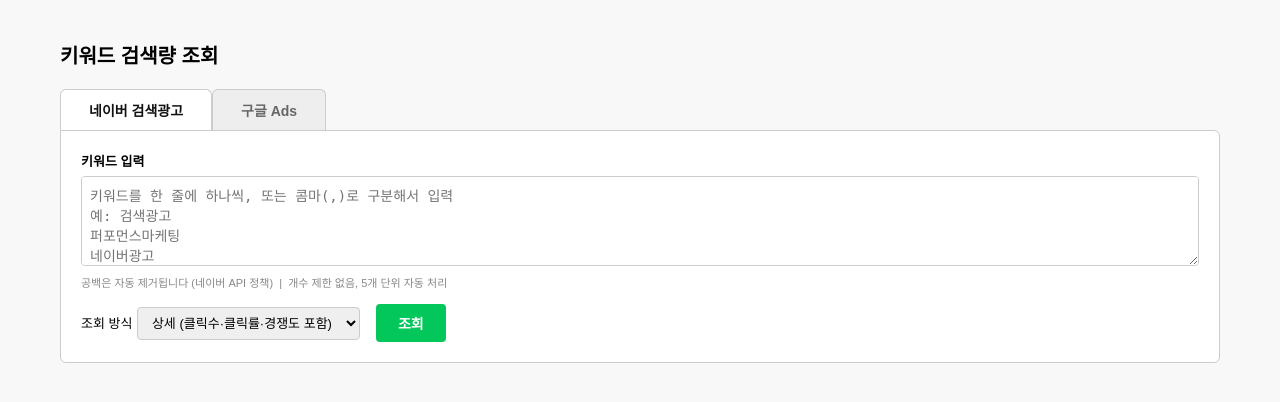
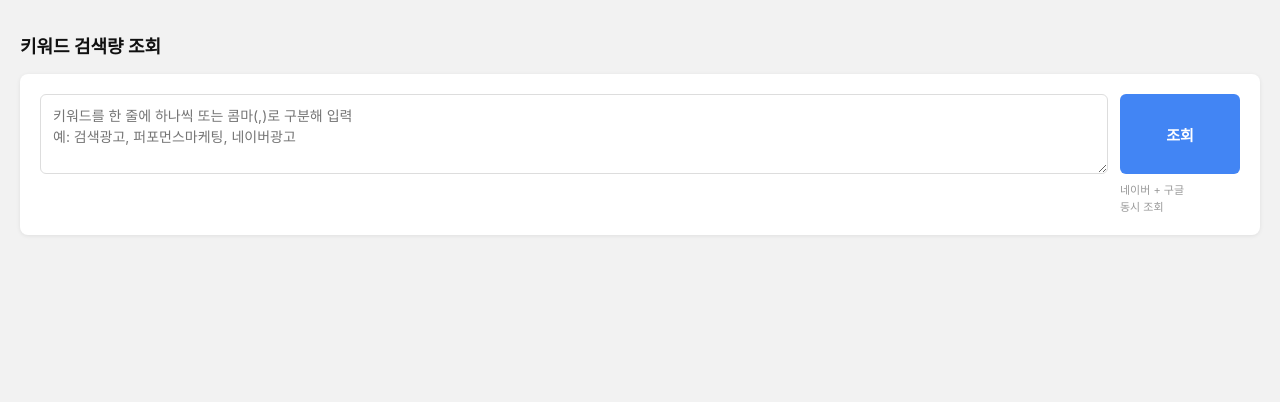
Before and after one commit to cse7600/puzl_performancemax-project, a Flask app: page / in a window 1280 px wide. Shown: the top 402 px of the page. Run offline with Flask 3, Linux system fonts and the light colour scheme.

Commit message:
feat: 네이버+구글 통합 키워드 검색량 조회 UI 구현

```diff
--- a/naver-keyword-tool/app.py
+++ b/naver-keyword-tool/app.py
@@ -1,91 +1,106 @@
 """
-Flask web server for Keyword Search Volume Tool
-네이버 / 구글 키워드 검색량을 로컬 브라우저에서 조회하는 웹 인터페이스
+Flask web server - 네이버 + 구글 키워드 검색량 통합 조회
 """
 
 import io
+import pandas as pd
 from flask import Flask, render_template, request, send_file
 from dotenv import load_dotenv
 import keyword_tool as naver
-import google_keyword_tool as google
+import google_keyword_tool as google_tool
 
 load_dotenv()
 
 app = Flask(__name__)
 
+# 네이버 결과에서 구글 조회할 최대 키워드 수 (너무 많으면 느림)
+GOOGLE_LOOKUP_LIMIT = 100
+
+
+def _merge_results(naver_df: pd.DataFrame, google_map: dict) -> pd.DataFrame:
+    """네이버 결과 기준으로 구글 검색량 병합"""
+    def fill_google(row):
+        g = google_map.get(row['키워드'], {})
+        row['구글 월간검색수'] = g.get('구글 월간검색수', 0)
+        row['구글 경쟁도'] = g.get('구글 경쟁도', '-')
+        return row
+
+    df = naver_df.apply(fill_google, axis=1)
+
+    # 컬럼 순서 정리
+    cols = ['키워드', 'PC 월간검색수', '모바일 월간검색수', '총 월간검색수',
+            '구글 월간검색수', '경쟁정도', '구글 경쟁도']
+    existing = [c for c in cols if c in df.columns]
+    rest = [c for c in df.columns if c not in cols]
+    return df[existing + rest]
+
 
 @app.route('/', methods=['GET', 'POST'])
 def index():
-    platform = request.form.get('platform', 'naver')
     keywords_input = request.form.get('keywords', '').strip()
-    show_detail = int(request.form.get('show_detail', 1))
+    error = None
+    df = None
 
-    df = None
-    error = None
+    if request.method == 'POST':
+        if not keywords_input:
+            error = '키워드를 입력해주세요.'
+        else:
+            raw = [k.strip() for k in keywords_input.replace('\n', ',').split(',')]
+            keywords = [k for k in raw if k]
 
-    if request.method == 'POST' and keywords_input:
-        raw = [k.strip() for k in keywords_input.replace('\n', ',').split(',')]
-        keywords = [k for k in raw if k]
+            try:
+                # 1. 네이버 조회
+                naver_df = naver.get_keyword_stats(keywords, show_detail=1)
 
-        try:
-            if platform == 'naver':
-                df = naver.get_keyword_stats(keywords, show_detail=show_detail)
-            else:
-                df = google.get_keyword_stats(keywords)
+                if naver_df.empty:
+                    error = '네이버 조회 결과가 없습니다.'
+                else:
+                    # 2. 네이버 결과 키워드 목록으로 구글 검색량 조회 (상위 N개)
+                    lookup_keywords = naver_df['키워드'].tolist()[:GOOGLE_LOOKUP_LIMIT]
+                    google_map = google_tool.get_volume_for_keywords(lookup_keywords)
 
-            if df is not None and df.empty:
-                error = '조회 결과가 없습니다.'
-        except ValueError as e:
-            error = str(e)
-        except Exception as e:
-            error = f'API 오류: {str(e)}'
-    elif request.method == 'POST':
-        error = '키워드를 입력해주세요.'
+                    # 3. 병합
+                    df = _merge_results(naver_df, google_map)
+
+            except Exception as e:
+                error = f'오류: {str(e)}'
 
     table_html = None
     row_count = 0
     if df is not None and not df.empty:
-        table_html = df.to_html(index=False, classes='result-table', border=1)
+        table_html = df.to_html(index=False, classes='result-table', border=0)
         row_count = len(df)
 
     return render_template(
         'index.html',
-        platform=platform,
         table_html=table_html,
         error=error,
         keywords_input=keywords_input,
-        show_detail=show_detail,
         row_count=row_count,
     )
 
 
 @app.route('/download', methods=['POST'])
 def download():
-    platform = request.form.get('platform', 'naver')
     keywords_input = request.form.get('keywords', '').strip()
-    show_detail = int(request.form.get('show_detail', 1))
-
     raw = [k.strip() for k in keywords_input.replace('\n', ',').split(',')]
     keywords = [k for k in raw if k]
 
-    if platform == 'naver':
-        df = naver.get_keyword_stats(keywords, show_detail=show_detail)
-        filename = 'naver_keyword_stats.csv'
-    else:
-        df = google.get_keyword_stats(keywords)
-        filename = 'google_keyword_stats.csv'
+    naver_df = naver.get_keyword_stats(keywords, show_detail=1)
+    lookup_keywords = naver_df['키워드'].tolist()[:GOOGLE_LOOKUP_LIMIT]
+    google_map = google_tool.get_volume_for_keywords(lookup_keywords)
+    df = _merge_results(naver_df, google_map)
 
     buf = io.BytesIO()
     df.to_csv(buf, index=False, encoding='utf-8-sig')
     buf.seek(0)
-
-    return send_file(buf, mimetype='text/csv', as_attachment=True, download_name=filename)
+    return send_file(buf, mimetype='text/csv', as_attachment=True, download_name='keyword_stats.csv')
 
 
 if __name__ == '__main__':
     print('=' * 50)
-    print('키워드 검색량 조회 도구 (네이버 + 구글)')
-    print('브라우저에서 http://localhost:8080 접속')
+    print('키워드 검색량 조회 (네이버 + 구글 통합)')
+    print('http://localhost:8080')
     print('종료: Ctrl+C')
     print('=' * 50)
     app.run(debug=False, port=8080)
--- a/naver-keyword-tool/templates/index.html
+++ b/naver-keyword-tool/templates/index.html
@@ -4,142 +4,217 @@
   <meta charset="UTF-8">
   <title>키워드 검색량 조회</title>
   <style>
-    * { box-sizing: border-box; }
-    body { font-family: sans-serif; max-width: 1200px; margin: 40px auto; padding: 0 20px; background: #f8f8f8; }
-    h1 { font-size: 20px; margin-bottom: 20px; }
+    * { box-sizing: border-box; margin: 0; padding: 0; }
+    body { font-family: -apple-system, sans-serif; background: #f2f2f2; padding: 32px 20px; }
 
-    .tabs { display: flex; gap: 0; margin-bottom: 0; }
-    .tab-btn {
-      padding: 10px 28px; font-size: 14px; font-weight: bold; cursor: pointer;
-      border: 1px solid #ccc; border-bottom: none; background: #eee; color: #666;
-      border-radius: 6px 6px 0 0;
+    .container { max-width: 1300px; margin: 0 auto; }
+    h1 { font-size: 18px; font-weight: 700; margin-bottom: 16px; color: #111; }
+
+    /* 입력 폼 */
+    .form-box {
+      background: white; border-radius: 8px; padding: 20px;
+      box-shadow: 0 1px 4px rgba(0,0,0,.08); margin-bottom: 20px;
     }
-    .tab-btn.active { background: white; color: #111; border-color: #ccc; }
+    .form-row { display: flex; gap: 12px; align-items: flex-start; }
+    textarea {
+      flex: 1; height: 80px; padding: 10px 12px; font-size: 14px;
+      border: 1px solid #ddd; border-radius: 6px; resize: vertical;
+      font-family: inherit; line-height: 1.5;
+    }
+    textarea:focus { outline: none; border-color: #4285F4; }
+    .form-side { display: flex; flex-direction: column; gap: 8px; min-width: 120px; }
+    .btn-search {
+      padding: 0 20px; height: 80px; font-size: 15px; font-weight: 700;
+      border: none; border-radius: 6px; cursor: pointer;
+      background: #4285F4; color: white; white-space: nowrap;
+    }
+    .btn-search:hover { background: #2b6fd6; }
+    .btn-search:disabled { background: #aaa; cursor: not-allowed; }
+    .hint { font-size: 11px; color: #999; line-height: 1.5; }
 
-    .form-section {
-      background: white; border: 1px solid #ccc; border-radius: 0 6px 6px 6px;
-      padding: 20px; margin-bottom: 20px;
+    /* 로딩 */
+    .loading {
+      display: none; text-align: center; padding: 40px;
+      font-size: 14px; color: #666;
     }
-    label { display: block; font-weight: bold; margin-bottom: 6px; font-size: 13px; }
-    textarea {
-      width: 100%; height: 90px; padding: 8px; font-size: 14px;
-      border: 1px solid #ccc; border-radius: 4px; resize: vertical;
+    .spinner {
+      display: inline-block; width: 20px; height: 20px;
+      border: 3px solid #eee; border-top-color: #4285F4;
+      border-radius: 50%; animation: spin .8s linear infinite;
+      margin-right: 8px; vertical-align: middle;
     }
-    .hint { font-size: 11px; color: #888; margin-top: 4px; }
+    @keyframes spin { to { transform: rotate(360deg); } }
 
-    .options { display: flex; align-items: center; gap: 16px; margin-top: 14px; flex-wrap: wrap; }
-    select { padding: 7px 10px; font-size: 13px; border: 1px solid #ccc; border-radius: 4px; }
-    .btn {
-      padding: 9px 22px; font-size: 14px; font-weight: bold;
-      cursor: pointer; border: none; border-radius: 4px;
-    }
-    .btn-naver  { background: #03C75A; color: white; }
-    .btn-naver:hover  { background: #02a84c; }
-    .btn-google { background: #4285F4; color: white; }
-    .btn-google:hover { background: #2b6fd6; }
-    .btn-download { background: #555; color: white; }
-    .btn-download:hover { background: #333; }
-
+    /* 오류 */
     .error {
-      background: #fff0f0; border: 1px solid #ffcccc;
-      padding: 10px 14px; border-radius: 4px; color: #cc0000;
-      margin-bottom: 14px; font-size: 13px;
+      background: #fff0f0; border-left: 3px solid #e74c3c;
+      padding: 12px 16px; border-radius: 4px; color: #c0392b;
+      font-size: 13px; margin-bottom: 16px;
     }
 
-    .result-section { background: white; border: 1px solid #ccc; border-radius: 6px; padding: 16px; }
-    .top-bar { display: flex; align-items: center; margin-bottom: 12px; }
+    /* 결과 영역 */
+    .result-box {
+      background: white; border-radius: 8px;
+      box-shadow: 0 1px 4px rgba(0,0,0,.08); overflow: hidden;
+    }
+    .result-header {
+      display: flex; align-items: center; justify-content: space-between;
+      padding: 14px 18px; border-bottom: 1px solid #eee;
+    }
     .result-meta { font-size: 13px; color: #555; }
-    .result-meta b { color: #111; }
+    .result-meta b { color: #111; font-size: 15px; }
+    .source-badges { display: flex; gap: 6px; margin-left: 10px; display: inline-flex; }
+    .badge {
+      font-size: 11px; font-weight: 700; padding: 2px 8px; border-radius: 10px;
+      vertical-align: middle;
+    }
+    .badge-naver { background: #edfaf3; color: #03C75A; border: 1px solid #b3f0ce; }
+    .badge-google { background: #e8f0fe; color: #4285F4; border: 1px solid #c5d8fc; }
 
+    .btn-dl {
+      padding: 7px 16px; font-size: 13px; font-weight: 600;
+      border: 1px solid #ccc; border-radius: 5px; cursor: pointer;
+      background: white; color: #333;
+    }
+    .btn-dl:hover { background: #f5f5f5; }
+
+    /* 테이블 */
     .table-wrap { overflow-x: auto; }
-    .result-table { border-collapse: collapse; width: 100%; font-size: 13px; min-width: 600px; }
-    .result-table th {
-      padding: 9px 12px; text-align: right; white-space: nowrap;
-      border-bottom: 2px solid #333; background: #333; color: white;
+    .result-table { border-collapse: collapse; width: 100%; font-size: 13px; min-width: 800px; }
+
+    .result-table thead th {
+      padding: 10px 14px; text-align: right; white-space: nowrap;
+      background: #f7f7f7; color: #444; font-weight: 600;
+      border-bottom: 2px solid #e0e0e0; font-size: 12px;
     }
-    .result-table th:first-child { text-align: left; }
-    .result-table td { padding: 7px 12px; border-bottom: 1px solid #eee; text-align: right; }
-    .result-table td:first-child { text-align: left; }
-    .result-table tr:hover td { background: #f5f5f5; }
+    .result-table thead th:first-child { text-align: left; }
+    .result-table thead th.col-naver { color: #02a84c; }
+    .result-table thead th.col-google { color: #4285F4; }
 
-    .badge {
-      display: inline-block; padding: 2px 8px; border-radius: 10px;
-      font-size: 11px; font-weight: bold; margin-left: 8px; vertical-align: middle;
+    .result-table tbody td {
+      padding: 9px 14px; border-bottom: 1px solid #f0f0f0;
+      text-align: right; color: #222;
     }
-    .badge-naver  { background: #e8fdf0; color: #03C75A; border: 1px solid #b3f0ce; }
-    .badge-google { background: #e8f0fe; color: #4285F4; border: 1px solid #b3ccfc; }
+    .result-table tbody td:first-child { text-align: left; font-weight: 500; }
+    .result-table tbody tr:hover td { background: #fafafa; }
+
+    /* 구분선: 네이버 컬럼 끝 */
+    .result-table .sep-right { border-right: 2px solid #e0e0e0; }
+
+    /* 구글 검색량 0이면 흐리게 */
+    .dim { color: #bbb; }
+
+    /* 경쟁도 뱃지 */
+    .comp { font-size: 11px; font-weight: 600; padding: 2px 7px; border-radius: 10px; }
+    .comp-low    { background: #edfaf3; color: #03C75A; }
+    .comp-mid    { background: #fff8e6; color: #e8a202; }
+    .comp-high   { background: #fef0f0; color: #e74c3c; }
+    .comp-none   { color: #ccc; }
   </style>
 </head>
 <body>
-
+<div class="container">
   <h1>키워드 검색량 조회</h1>
 
-<form method="POST" action="/" id="main-form">
-  <div class="tabs">
-    <button type="submit" name="platform" value="naver"
-      class="tab-btn {% if platform == 'naver' %}active{% endif %}">
-      네이버 검색광고
-    </button>
-    <button type="submit" name="platform" value="google"
-      class="tab-btn {% if platform == 'google' %}active{% endif %}">
-      구글 Ads
-    </button>
-  </div>
-
-  <div class="form-section">
-    <label>키워드 입력</label>
-    <textarea name="keywords" placeholder="키워드를 한 줄에 하나씩, 또는 콤마(,)로 구분해서 입력&#10;예: 검색광고&#10;퍼포먼스마케팅&#10;네이버광고">{{ keywords_input }}</textarea>
-    <p class="hint">
-      {% if platform == 'naver' %}
-        공백은 자동 제거됩니다 (네이버 API 정책) &nbsp;|&nbsp; 개수 제한 없음, 5개 단위 자동 처리
-      {% else %}
-        구글은 20개 단위로 자동 처리됩니다 &nbsp;|&nbsp; 한국(KR) 기준 월간 검색량
-      {% endif %}
-    </p>
-
-    <div class="options">
-      {% if platform == 'naver' %}
-      <div>
-        <label style="display:inline; font-weight:normal;">조회 방식</label>
-        <select name="show_detail">
-          <option value="1" {% if show_detail == 1 %}selected{% endif %}>상세 (클릭수·클릭률·경쟁도 포함)</option>
-          <option value="0" {% if show_detail == 0 %}selected{% endif %}>간단 (검색수만)</option>
-        </select>
-      </div>
-      <button type="submit" name="platform" value="naver" class="btn btn-naver">조회</button>
-      {% else %}
-      <input type="hidden" name="show_detail" value="1">
-      <button type="submit" name="platform" value="google" class="btn btn-google">조회</button>
-      {% endif %}
+  <div class="form-box">
+    <form method="POST" action="/" id="search-form">
+      <div class="form-row">
+        <textarea name="keywords"
+          placeholder="키워드를 한 줄에 하나씩 또는 콤마(,)로 구분해 입력&#10;예: 검색광고, 퍼포먼스마케팅, 네이버광고">{{ keywords_input }}</textarea>
+        <div class="form-side">
+          <button type="submit" class="btn-search" id="search-btn">조회</button>
+          <div class="hint">네이버 + 구글<br>동시 조회</div>
         </div>
       </div>
     </form>
+  </div>
+
+  <div class="loading" id="loading">
+    <span class="spinner"></span>
+    네이버 · 구글 API 동시 조회 중... (10~20초 소요될 수 있습니다)
+  </div>
 
   {% if error %}
   <div class="error">{{ error }}</div>
   {% endif %}
 
   {% if table_html %}
-<div class="result-section">
-  <div class="top-bar">
+  <div class="result-box">
+    <div class="result-header">
       <div class="result-meta">
         총 <b>{{ row_count }}</b>개 키워드
-      <span class="badge {% if platform == 'naver' %}badge-naver{% else %}badge-google{% endif %}">
-        {{ '네이버' if platform == 'naver' else 'Google' }}
-      </span>
+        <span class="badge badge-naver">네이버</span>
+        <span class="badge badge-google">Google</span>
       </div>
-    <form method="POST" action="/download" style="margin-left:auto;">
+      <form method="POST" action="/download">
         <input type="hidden" name="keywords" value="{{ keywords_input }}">
-      <input type="hidden" name="platform" value="{{ platform }}">
-      <input type="hidden" name="show_detail" value="{{ show_detail }}">
-      <button type="submit" class="btn btn-download">CSV 다운로드</button>
+        <button type="submit" class="btn-dl">CSV 다운로드</button>
       </form>
     </div>
-  <div class="table-wrap">
+    <div class="table-wrap" id="table-area">
       {{ table_html | safe }}
     </div>
   </div>
   {% endif %}
+</div>
 
+<script>
+  // 조회 버튼 클릭 시 로딩 표시
+  document.getElementById('search-form').addEventListener('submit', function() {
+    document.getElementById('search-btn').disabled = true;
+    document.getElementById('search-btn').textContent = '조회 중...';
+    document.getElementById('loading').style.display = 'block';
+    const resultBox = document.querySelector('.result-box');
+    if (resultBox) resultBox.style.opacity = '0.3';
+  });
+
+  // 테이블 후처리: 경쟁도 뱃지, 구글 0값 처리
+  (function styleTable() {
+    const table = document.querySelector('.result-table');
+    if (!table) return;
+
+    const headers = [...table.querySelectorAll('thead th')].map(th => th.textContent.trim());
+
+    table.querySelectorAll('tbody tr').forEach(tr => {
+      const cells = tr.querySelectorAll('td');
+      cells.forEach((td, i) => {
+        const header = headers[i] || '';
+        const val = td.textContent.trim();
+
+        // 경쟁도 셀 뱃지화
+        if (header === '경쟁정도' || header === '구글 경쟁도') {
+          if (val === '낮음') td.innerHTML = `<span class="comp comp-low">${val}</span>`;
+          else if (val === '중간') td.innerHTML = `<span class="comp comp-mid">${val}</span>`;
+          else if (val === '높음') td.innerHTML = `<span class="comp comp-high">${val}</span>`;
+          else td.innerHTML = `<span class="comp comp-none">-</span>`;
+        }
+
+        // 구글 검색량 0이면 흐리게
+        if (header === '구글 월간검색수' && (val === '0' || val === '')) {
+          td.classList.add('dim');
+        }
+
+        // 숫자 천단위 콤마
+        if (['PC 월간검색수','모바일 월간검색수','총 월간검색수','구글 월간검색수',
+             'PC 월평균클릭수','모바일 월평균클릭수','월평균노출광고수'].includes(header)) {
+          const n = parseInt(val.replace(/,/g, ''), 10);
+          if (!isNaN(n)) td.textContent = n.toLocaleString();
+        }
+      });
+    });
+
+    // 헤더에 플랫폼 색상 적용
+    table.querySelectorAll('thead th').forEach(th => {
+      const t = th.textContent.trim();
+      if (['PC 월간검색수','모바일 월간검색수','총 월간검색수','경쟁정도',
+           'PC 월평균클릭수','모바일 월평균클릭수','PC 월평균클릭률(%)','모바일 월평균클릭률(%)','월평균노출광고수'].includes(t)) {
+        th.classList.add('col-naver');
+      }
+      if (['구글 월간검색수','구글 경쟁도'].includes(t)) {
+        th.classList.add('col-google');
+      }
+    });
+  })();
+</script>
 </body>
 </html>
```
Also changed, not shown: naver-keyword-tool/google_keyword_tool.py (+50 -117 lines). Lines whose indentation alone changed are shown as unchanged.
